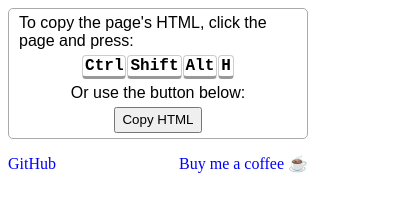
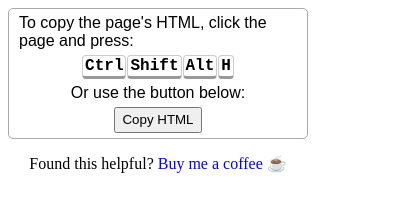
Before and after one commit to justinmahar/chrome-copy-html, a browser extension: page src/popup/popup.html in a window 400 px wide. Drawn offline with Linux system fonts and the light colour scheme.

Commit message:
Update popup text

```diff
--- a/src/popup/popup.html
+++ b/src/popup/popup.html
@@ -21,18 +21,9 @@
           <button id="copy-html-button" style="line-height: 20px">Copy HTML</button>
         </div>
       </div>
-      <div style="display: flex; align-items: center; justify-content: space-between; gap: 5px; width: 100%">
+      <div style="text-align: center">
         <div>
-          <a
-            href="https://github.com/justinmahar/copy-html-chrome"
-            target="_blank"
-            rel="noopener noreferrer"
-            style="color: blue; text-decoration: none"
-          >
-            GitHub
-          </a>
-        </div>
-        <div>
+          Found this helpful?
           <a
             href="https://github.com/justinmahar/copy-html-chrome#donate"
             target="_blank"
```
